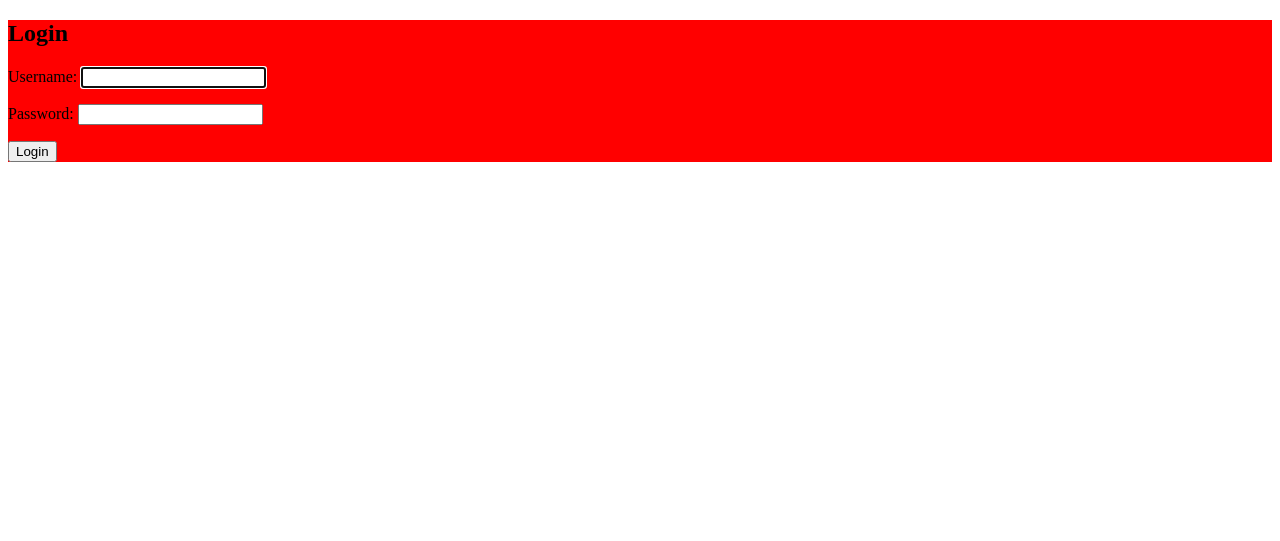
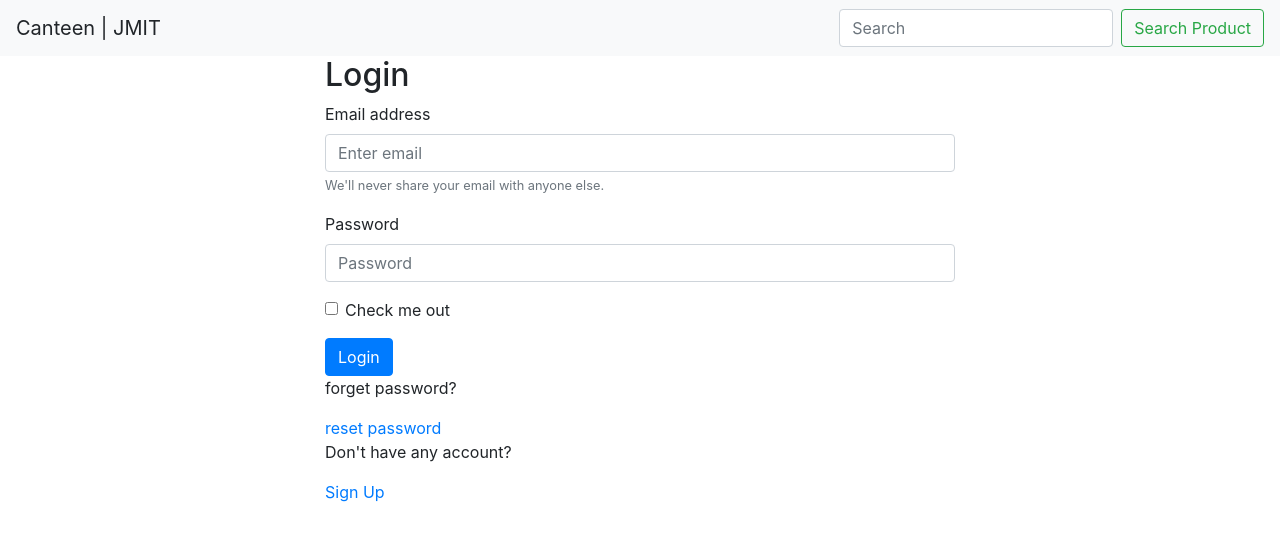
Before and after one commit to ales-blaze/OrderManagement, a Django app: page /user/login/ in a window 1280 px wide. Shown: the top 541 px of the page. Run offline with Django 3.2, Linux system fonts and the light colour scheme; some libraries are stand-ins or nearby versions.

Commit message:
Second Commit

```diff
--- a/OrderManagement/settings.py
+++ b/OrderManagement/settings.py
@@ -38,7 +38,8 @@ INSTALLED_APPS = [
     'django.contrib.sessions',
     'django.contrib.messages',
     'django.contrib.staticfiles',
-    'shop.apps.ShopConfig'
+    'shop.apps.ShopConfig',
+    # 'crispy-forms',
 ]
 
 MIDDLEWARE = [
@@ -120,6 +121,8 @@ USE_TZ = True
 # https://docs.djangoproject.com/en/2.0/howto/static-files/
 
 STATIC_URL = '/static/'
+# CRISPY_TEMPLATE_PACK = 'bootstrap4'
+
 
 LOGIN_REDIRECT_URL = 'home'
 LOGOUT_REDIRECT_URL = '/user/login'
--- a/shop/urls.py
+++ b/shop/urls.py
@@ -4,5 +4,5 @@ from . import views
 
 urlpatterns = [
     path('', views.index),
-    path('new', views.new),
+    # path('new', views.new),
 ]
--- a/shop/views.py
+++ b/shop/views.py
@@ -7,7 +7,3 @@ def index(request):
     # products_list = Products
     products = Products.objects.all()
     return render(request, 'index.html',{'products': products})
-
-
-def new(request):
-    return HttpResponse("New Product")
--- a/templates/base.html
+++ b/templates/base.html
@@ -2,14 +2,27 @@
 <html lang="en">
 <head>
     <meta charset="UTF-8">
+    <link rel="stylesheet" href="https://stackpath.bootstrapcdn.com/bootstrap/4.1.3/css/bootstrap.min.css"
+          integrity="sha384-MCw98/SFnGE8fJT3GXwEOngsV7Zt27NXFoaoApmYm81iuXoPkFOJwJ8ERdknLPMO" crossorigin="anonymous">
+    <script src="https://stackpath.bootstrapcdn.com/bootstrap/4.1.3/js/bootstrap.min.js"
+            integrity="sha384-ChfqqxuZUCnJSK3+MXmPNIyE6ZbWh2IMqE241rYiqJxyMiZ6OW/JmZQ5stwEULTy"
+            crossorigin="anonymous"></script>
     <title>
         {% block title %}
-        JMIT Cafe
         {% endblock %}
     </title>
 </head>
 <body>
+<nav class="navbar navbar-light bg-light">
+    <a class="navbar-brand">Canteen | JMIT</a>
+    <form class="form-inline">
+        <input class="form-control mr-sm-2" type="search" placeholder="Search" aria-label="Search">
+        <button class="btn btn-outline-success my-2 my-sm-0" type="submit">Search Product</button>
+    </form>
+</nav>
+<div class="container">
     {% block content %}
     {% endblock %}
+</div>
 </body>
 </html>
--- a/templates/registration/login.html
+++ b/templates/registration/login.html
@@ -1,7 +1,6 @@
 {% extends 'base.html' %}
 {% block title %} Login {% endblock %}
 {% block content %}
-
 <!--<!DOCTYPE html>-->
 <!--<html lang="en">-->
 <!--<head>-->
@@ -9,12 +8,35 @@
 <!--<title>Login</title>-->
 <!--</head>-->
 <!--<body>-->
-<div style="background-color: red"  >
+<div class="login" style="margin-left : 240px ; margin-right : 240px ;";>
     <h2>Login</h2>
     <form method="POST">
         {% csrf_token %}
-{{ form.as_p }}
-    <button type="submit">Login</button>
+        <form>
+            <div class="form-group">
+                <label for="exampleInputEmail1">Email address</label>
+                <input type="email" class="form-control" id="exampleInputEmail1" aria-describedby="emailHelp"
+                       placeholder="Enter email">
+                <small id="emailHelp" class="form-text text-muted">We'll never share your email with anyone else.
+                </small>
+            </div>
+            <div class="form-group">
+                <label for="exampleInputPassword1">Password</label>
+                <input type="password" class="form-control" id="exampleInputPassword1" placeholder="Password">
+            </div>
+            <div class="form-group form-check">
+                <input type="checkbox" class="form-check-input" id="exampleCheck1">
+                <label class="form-check-label" for="exampleCheck1">Check me out</label>
+            </div>
+            <button type="submit" class="btn btn-primary">Login</button>
+        </form>
+        <!--{{ form.as_p }}-->
+        <!--<button type="submit">Login</button>-->
+        <p>forget password?</p>
+        <a href="{% url '' %">reset password</a>
+        <p>Don't have any account?</p>
+        <a href="{%url 'signup'%}">Sign Up</a>
+
     </form>
 </div>
 {% endblock %}
```
Also changed, not shown: shop/admin.py (+4 -4 lines), shop/models.py (+8 -8 lines), shop/templates/index.html (+25 -18 lines), templates/registration/password_reset_form.html (deleted, +0 -10 lines), db.sqlite3, shop/migrations/0003_auto_20190323_1228.py (added), shop/migrations/0004_auto_20190323_1235.py (added), shop/migrations/0005_auto_20190323_1257.py (added), shop/migrations/0006_auto_20190323_1300.py (added). Lines whose indentation alone changed are shown as unchanged.
